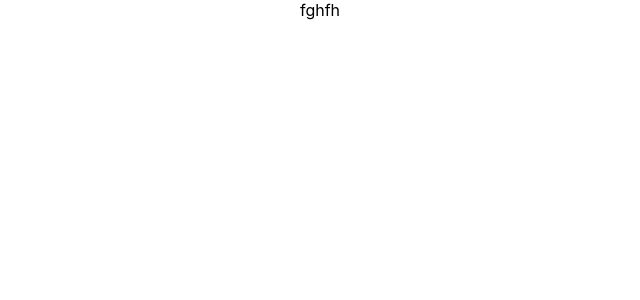
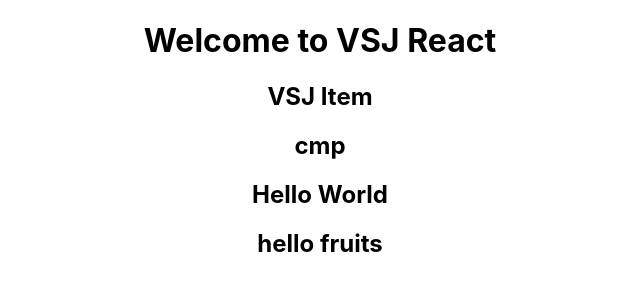
Before and after one commit to anurag-vns/my-react, a React (Create React App) app: page / in a window 1280 px wide. Shown: the top 300 px of the page, without its empty margins (320-960 px from the left). Built offline with nearby package versions, Linux system fonts and the light colour scheme.

Commit message:
components

```diff
--- a/src/App.js
+++ b/src/App.js
@@ -1,10 +1,17 @@
 import logo from './logo.svg';
 import './App.css';
-
+import VsjItem from './components/VsjItem';
+import Cmp from './components/Cmp';
+import HelloWorld from './components/HelloWorld';
+import Apple from './components/Apple';
 function App() {
   return (
     <div className="App">
-fghfh
+     <h1>Welcome to VSJ React</h1>
+	 <VsjItem></VsjItem>
+   <Cmp></Cmp>
+   <HelloWorld></HelloWorld>
+   <Apple></Apple>
     </div>
   );
 }
--- /dev/null
+++ b/src/components/Apple.js
@@ -0,0 +1,6 @@
+function Apple(){
+    return <p>
+        <h2>hello fruits </h2>
+        </p>
+}
+export default Apple;
--- /dev/null
+++ b/src/components/Cmp.js
@@ -0,0 +1,9 @@
+function Cmp()
+{
+	return <p>
+
+	<h2>cmp</h2>
+
+	</p>;
+}
+export default Cmp;
--- /dev/null
+++ b/src/components/HelloWorld.js
@@ -0,0 +1,7 @@
+function HelloWorld(){
+    return <p>
+         <h2>  Hello World</h2>
+
+    </p>;
+}
+export default HelloWorld;
--- /dev/null
+++ b/src/components/VsjItem.js
@@ -0,0 +1,9 @@
+function VsjItem()
+{
+	return <p>
+
+	<h2>VSJ Item</h2>
+
+	</p>;
+}
+export default VsjItem;
```
